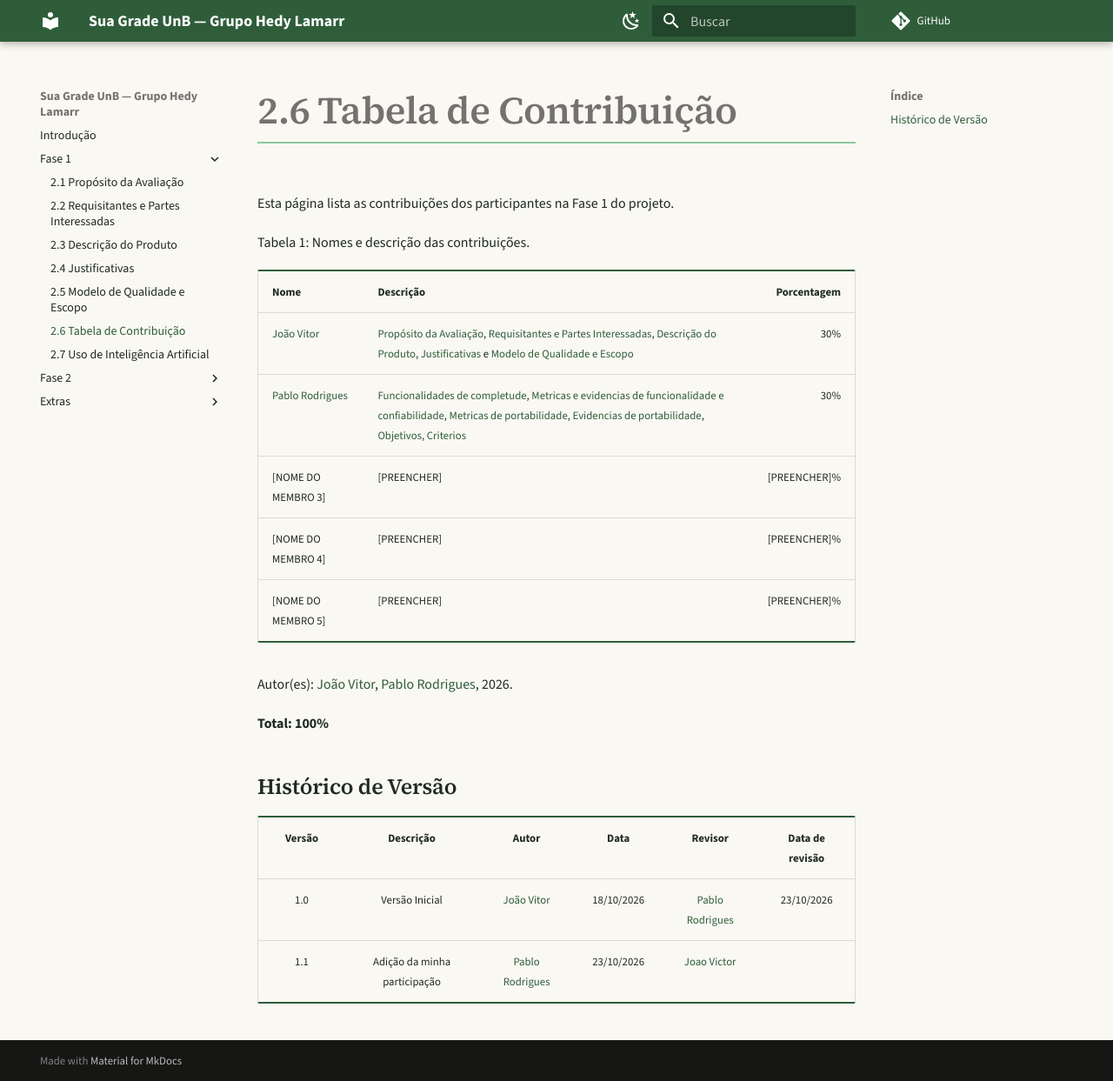
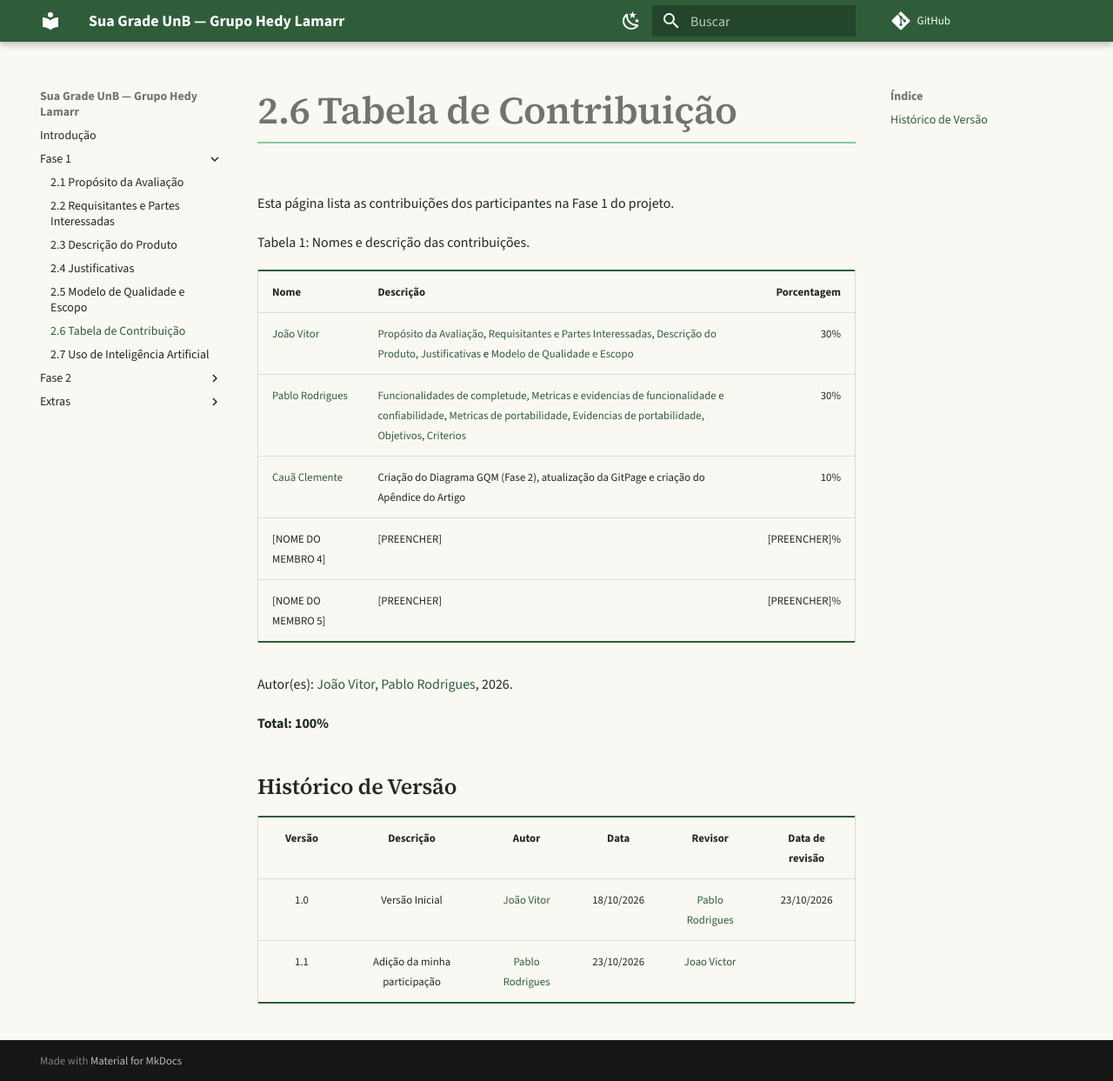
Before and after one commit to FCTE-Qualidade-de-Software-1/2026-2_T02_HEDY_LAMAR, an MkDocs documentation site: the page built from docs/fase-1/contribuicao.md, in a window 1280 px wide and 1243 px high. Shown: the whole window at 87% size. Built offline with MkDocs 1.6.1 and Material for MkDocs 9.7.7, drawn with Linux system fonts in a browser that asks for light colours; comment, search, counter and statistics services are not loaded.

Commit message:
docs: adiciona contribuicao do Caua e apendice do artigo

```diff
--- a/docs/fase-1/contribuicao.md
+++ b/docs/fase-1/contribuicao.md
@@ -8,7 +8,7 @@ Esta página lista as contribuições dos participantes na Fase 1 do projeto.
 | :--- | :--- | ---: |
 | [João Vitor](https://github.com/Jauzimm) | [Propósito da Avaliação](proposito.md), [Requisitantes e Partes Interessadas](requisitantes.md), [Descrição do Produto](produto.md), [Justificativas](justificativas.md) e [Modelo de Qualidade e Escopo](modelo.md) | 30% |
 | [Pablo Rodrigues](https://github.com/Pablo-R-L) | [Funcionalidades de completude](https://github.com/FCTE-Qualidade-de-Software-1/2026-2_T02_HEDY_LAMAR/commit/56a7f869b85e87767ffeb67ab4a2cdffecc7d237), [Metricas e evidencias de funcionalidade e confiabilidade](https://github.com/FCTE-Qualidade-de-Software-1/2026-2_T02_HEDY_LAMAR/commit/9742b46c455b4781739586e7df2c7213edd52335#diff-daf61224000475b53f0851351c2e41cdc514bc9878eebe9f09249b35fa3c7385), [Metricas de portabilidade](https://github.com/FCTE-Qualidade-de-Software-1/2026-2_T02_HEDY_LAMAR/commit/a10949c0667cab2d7b85842470ab0547be9628d5), [Evidencias de portabilidade](https://github.com/FCTE-Qualidade-de-Software-1/2026-2_T02_HEDY_LAMAR/commit/a6fbc7d2e8ce833bb7ad4bd95b1e1e6ec0158e3d), [Objetivos](https://github.com/FCTE-Qualidade-de-Software-1/2026-2_T02_HEDY_LAMAR/commit/56a7f869b85e87767ffeb67ab4a2cdffecc7d237), [Criterios](https://github.com/FCTE-Qualidade-de-Software-1/2026-2_T02_HEDY_LAMAR/commit/29599a1ce15284cd384e8770a73845f08ac1a487) | 30% |
-| [NOME DO MEMBRO 3] | [PREENCHER] | [PREENCHER]% |
+| [Cauã Clemente](https://github.com/CauaoClemente) | Criação do Diagrama GQM (Fase 2), atualização da GitPage e criação do Apêndice do Artigo | 10% |
 | [NOME DO MEMBRO 4] | [PREENCHER] | [PREENCHER]% |
 | [NOME DO MEMBRO 5] | [PREENCHER] | [PREENCHER]% |
 
```
Also changed, not shown: docs/apendice-artigo.md (added, +16 -0 lines).
